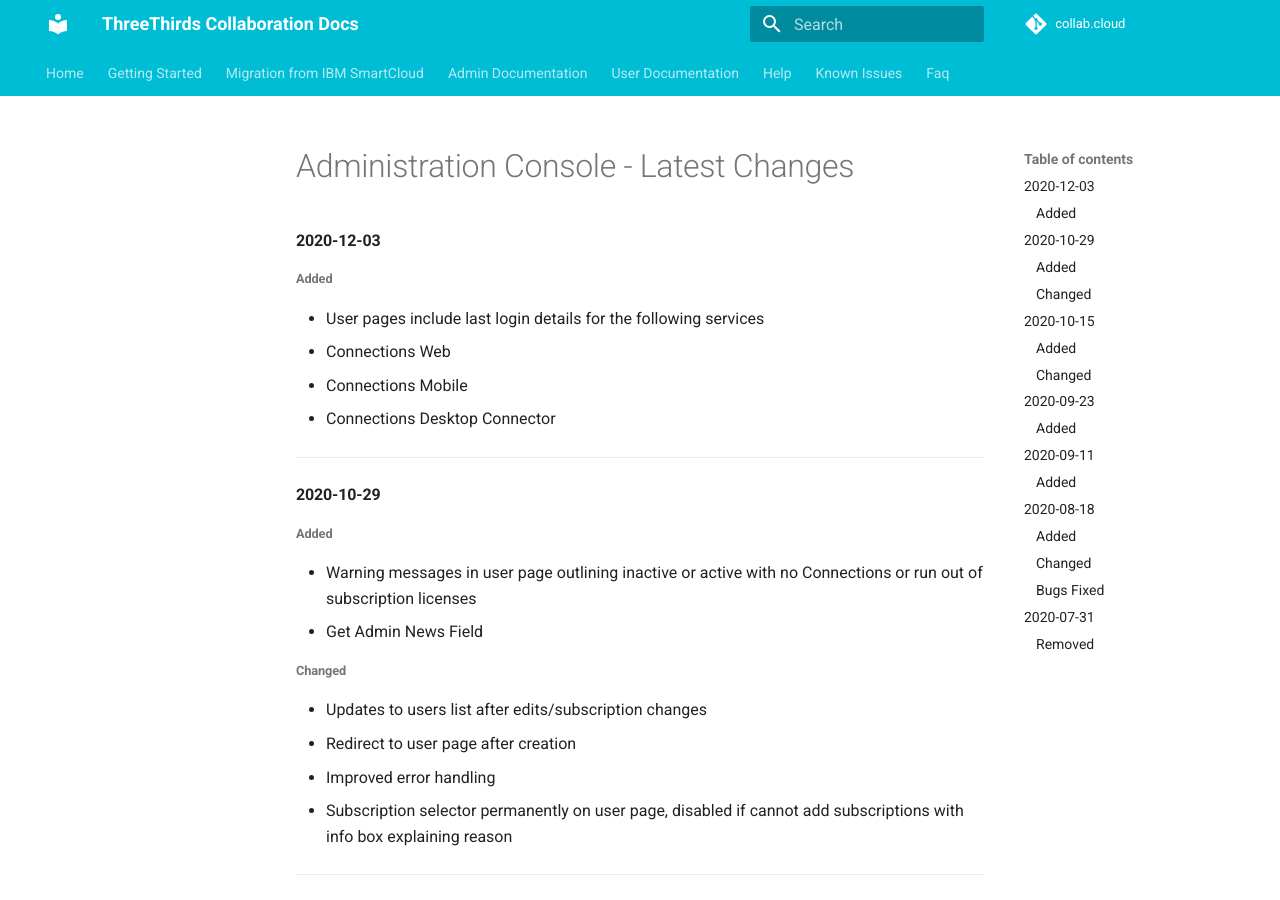
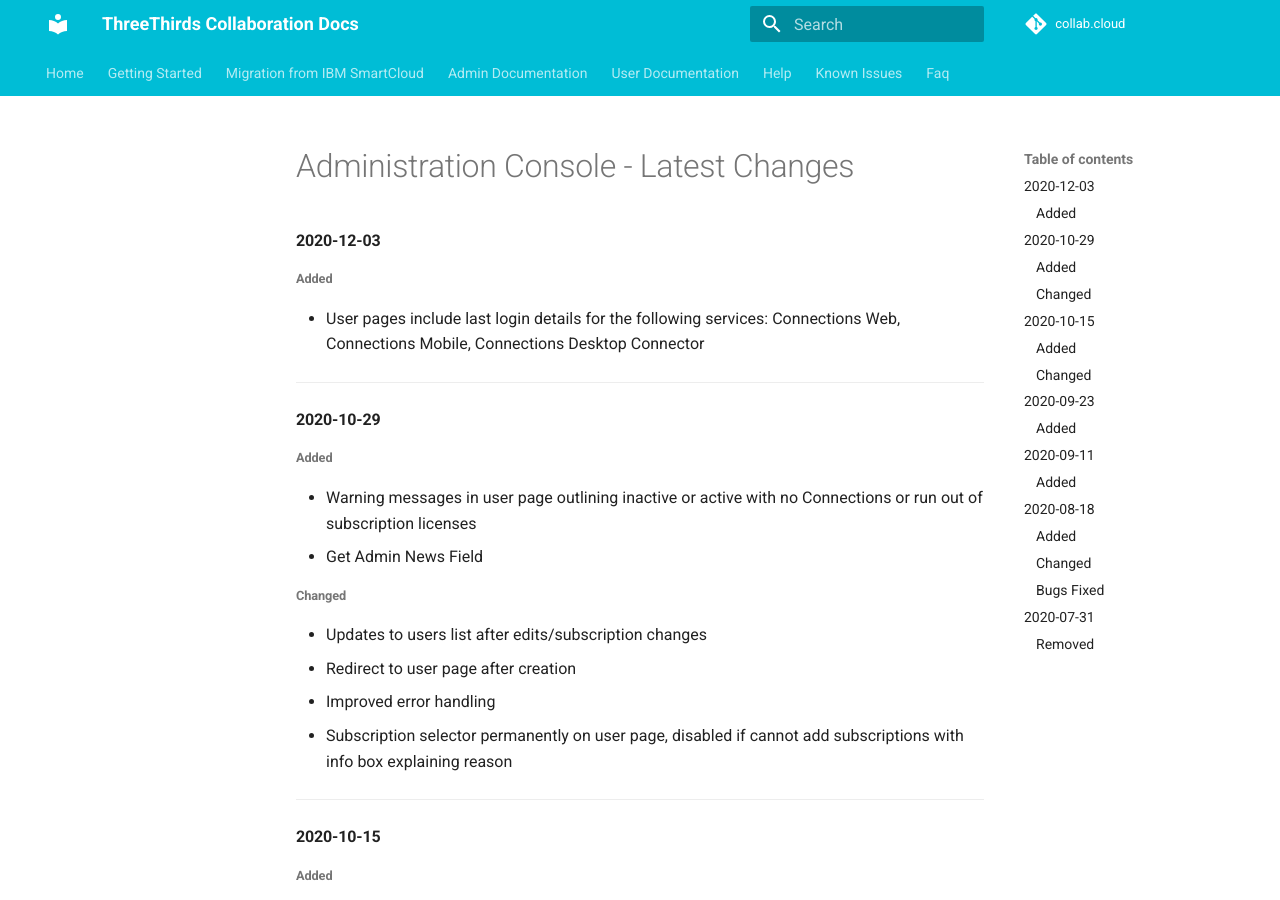
Before and after one commit to collabdotcloud/docs.collab.cloud, an MkDocs documentation site: the page built from docs/admin/admin-latest-changes.md, in a window 1280 px wide and 900 px high. Built offline with MkDocs 1.6.1 and Material for MkDocs 9.7.7, drawn with Linux system fonts in a browser that asks for light colours.

```diff
--- a/docs/admin/admin-latest-changes.md
+++ b/docs/admin/admin-latest-changes.md
@@ -4,10 +4,7 @@
 
 ###### Added
 
-- User pages include last login details for the following services
-  - Connections Web
-  - Connections Mobile
-  - Connections Desktop Connector
+- User pages include last login details for the following services: Connections Web, Connections Mobile, Connections Desktop Connector
 
 ---
 
```
